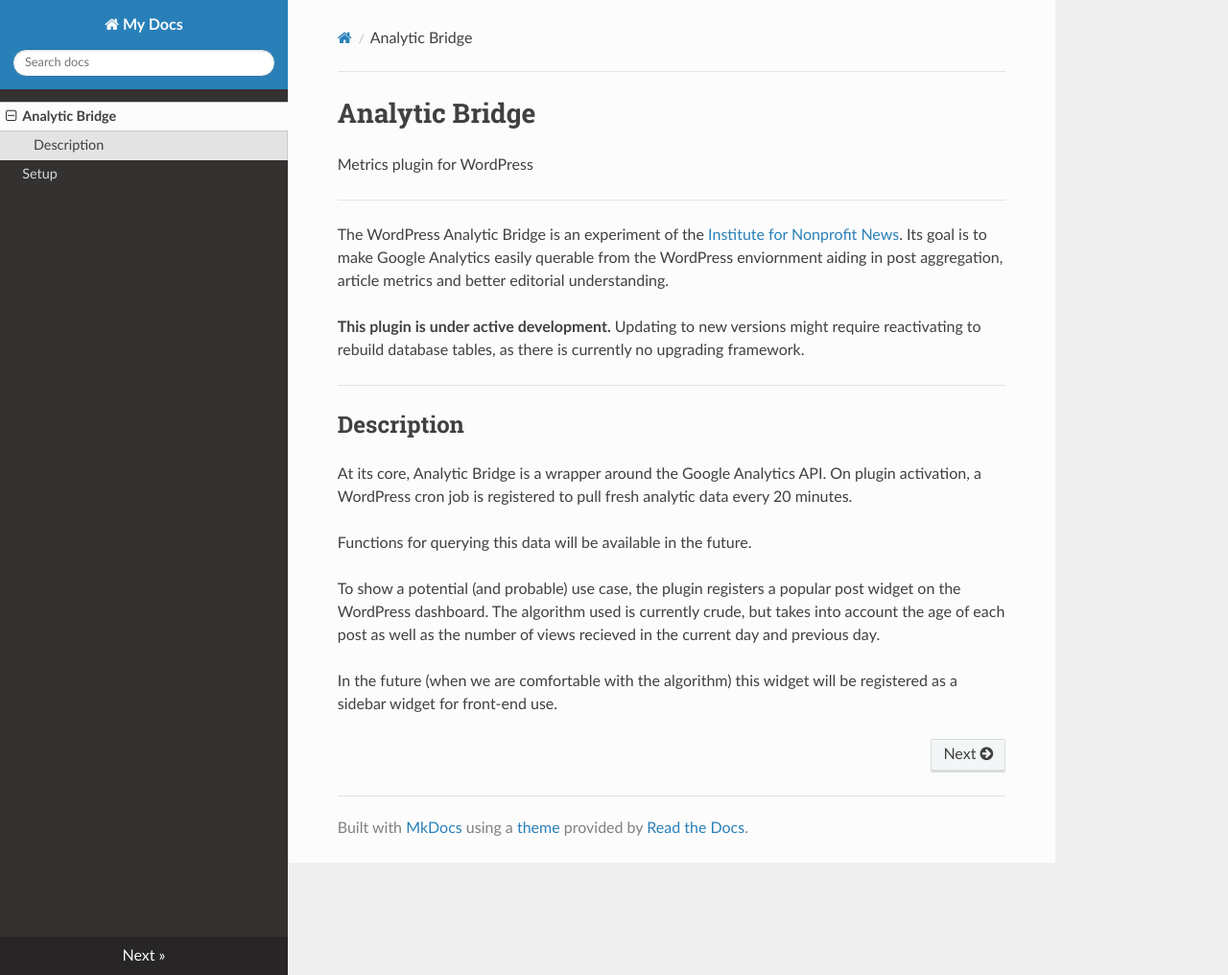
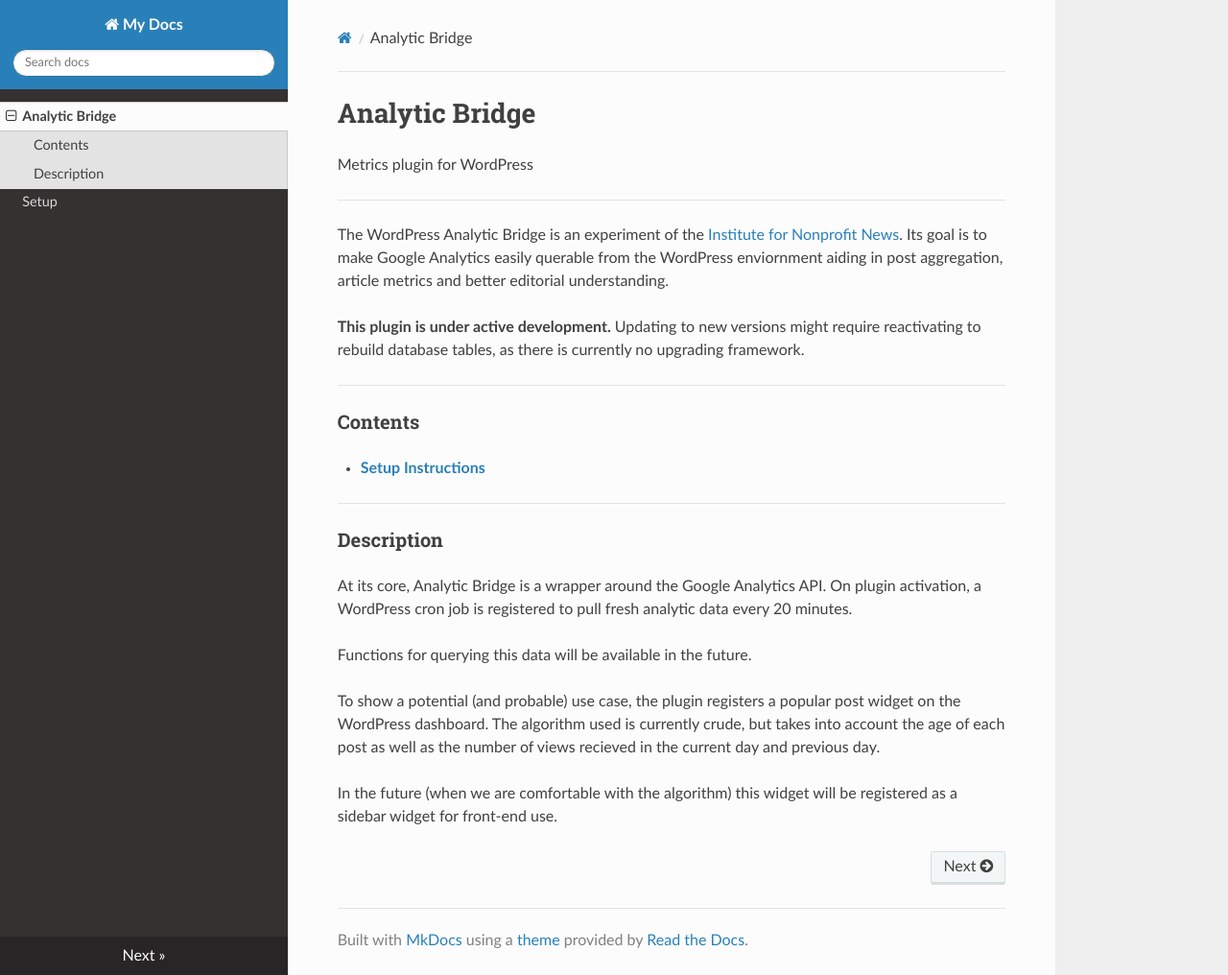
Before and after one commit to INN/Google-Analytics-Popular-Posts, an MkDocs documentation site: the page built from docs/index.md, in a window 1280 px wide and 1016 px high. Shown: the whole window at 96% size. Built offline with MkDocs 1.6.1, drawn with Linux system fonts in a browser that asks for light colours; nearby versions of some CDN libraries.

Commit message:
Put a link on it.

```diff
--- a/docs/index.md
+++ b/docs/index.md
@@ -10,7 +10,12 @@ The WordPress Analytic Bridge is an experiment of the [Institute for Nonprofit N
 
 ---
 
-## Description
+### Contents
+ * __<big>[Setup Instructions](setup.md)</big>__
+
+---
+
+### Description
 
 At its core, Analytic Bridge is a wrapper around the Google Analytics API. On plugin activation, a WordPress cron job is registered to pull fresh analytic data every 20 minutes.
 
```
